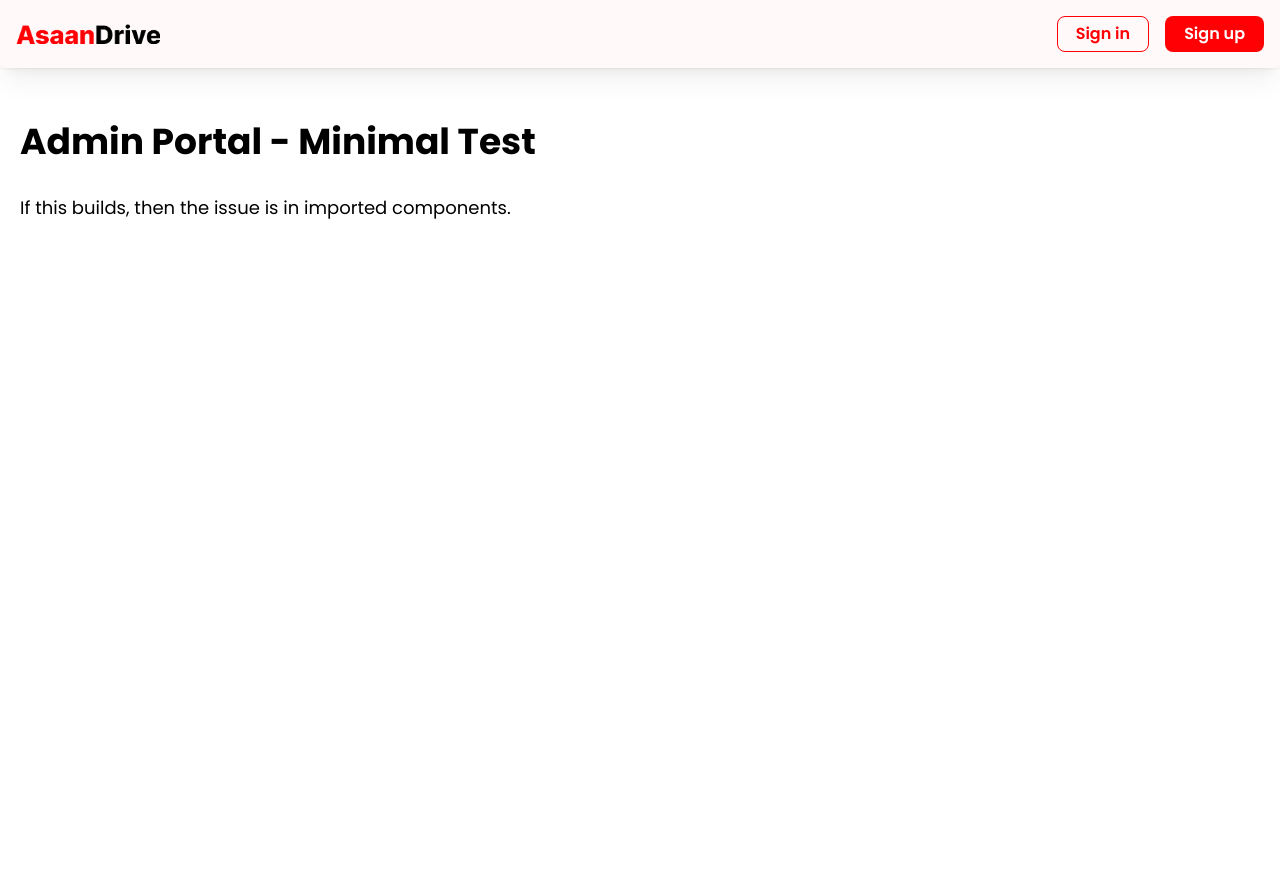
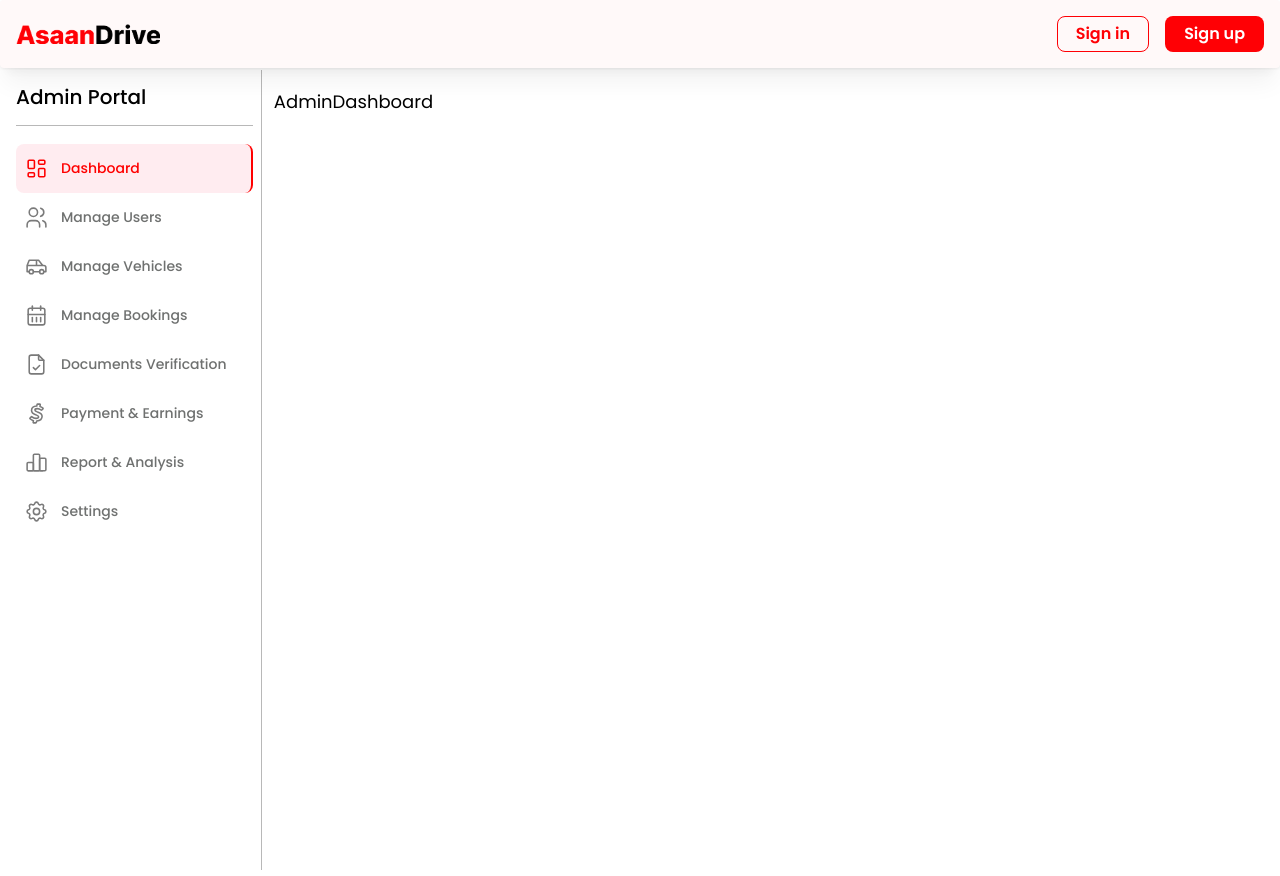
Before and after one commit to MuhammadHarisBaloch/app-asaan-drive, a Next.js app: page /app/admin in a window 1280 px wide. Before the commit the page ends 800 px from the top, so only its background shows below. Built offline with nearby package versions, Linux system fonts and the light colour scheme; no server answers.

Commit message:
[UPDATE] Admin Panel | SideBard Added 🚀

```diff
--- a/src/app/app/admin/page.tsx
+++ b/src/app/app/admin/page.tsx
@@ -23,19 +23,19 @@ import {
 } from "@tabler/icons-react";
 import { useEffect, useState } from "react";
 
-// const data = [
-//   { label: "Dashboard", icon: IconLayoutDashboard },
-//   { label: "Manage Users", icon: IconUsers },
-//   { label: "Manage Vehicles", icon: IconCar },
-//   { label: "Manage Bookings", icon: IconCalendarMonth },
-//   { label: "Documents Verification", icon: IconFileCheck },
-//   { label: "Payment & Earnings", icon: IconBrandCashapp },
-//   { label: "Report & Analysis", icon: IconChartBar },
-//   { label: "Settings", icon: IconSettings },
-// ];
+const data = [
+  { label: "Dashboard", icon: IconLayoutDashboard },
+  { label: "Manage Users", icon: IconUsers },
+  { label: "Manage Vehicles", icon: IconCar },
+  { label: "Manage Bookings", icon: IconCalendarMonth },
+  { label: "Documents Verification", icon: IconFileCheck },
+  { label: "Payment & Earnings", icon: IconBrandCashapp },
+  { label: "Report & Analysis", icon: IconChartBar },
+  { label: "Settings", icon: IconSettings },
+];
 
 export default function Admin() {
-  // const [active, setActive] = useState("Dashboard");
+  const [active, setActive] = useState("Dashboard");
 
   // useEffect(() => {
   //   // Only run on client side, not during build
@@ -61,29 +61,35 @@ export default function Admin() {
   // }, []);
 
   return (
-    // <Grid px="sm">
-    //   <GridCol span={2.5}>
-    //     <SideBar
-    //       title="Admin Portal"
-    //       data={data}
-    //       active={active}
-    //       setActive={setActive}
-    //     />
-    //   </GridCol>
-    //   <GridCol span={9.5}>
-    //     {active === "Dashboard" && <AdminDashboard />}
-    //     {active === "Manage Users" && <ManageUsersSection />}
-    //     {active === "Manage Vehicles" && <ManageVehiclesSection />}
-    //     {active === "Manage Bookings" && <ManageBookings />}
-    //     {active === "Documents Verification" && <AdminDocumentVerification />}
-    //     {active === "Payment & Earnings" && <PaymentsEarningsSection />}
-    //     {active === "Report & Analysis" && <ReportsDashboardSection />}
-    //     {active === "Settings" && <AdminSettingsSection />}
-    //   </GridCol>
-    // </Grid>
-    <div style={{ padding: "20px" }}>
-      <h1>Admin Portal - Minimal Test</h1>
-      <p>If this builds, then the issue is in imported components.</p>
-    </div>
+    <Grid px="sm">
+      <GridCol span={2.5}>
+        <SideBar
+          title="Admin Portal"
+          data={data}
+          active={active}
+          setActive={setActive}
+        />
+      </GridCol>
+      <GridCol span={9.5}>
+        {active === "Dashboard" && <p>AdminDashboard</p>}
+        {active === "Manage Users" && <p>ManageUsersSection</p>}
+        {active === "Manage Vehicles" && <p>ManageVehiclesSection</p>}
+        {active === "Manage Bookings" && <p>ManageBookings</p>}
+        {active === "Documents Verification" && (
+          <p>AdminDocumentVerification</p>
+        )}
+        {active === "Payment & Earnings" && <p>PaymentsEarningsSection</p>}
+        {active === "Report & Analysis" && <p>ReportsDashboardSection</p>}
+        {active === "Settings" && <p>AdminSettingsSection</p>}
+        {/* {active === "Dashboard" && <AdminDashboard />}
+        {active === "Manage Users" && <ManageUsersSection />}
+        {active === "Manage Vehicles" && <ManageVehiclesSection />}
+        {active === "Manage Bookings" && <ManageBookings />}
+        {active === "Documents Verification" && <AdminDocumentVerification />}
+        {active === "Payment & Earnings" && <PaymentsEarningsSection />}
+        {active === "Report & Analysis" && <ReportsDashboardSection />}
+        {active === "Settings" && <AdminSettingsSection />} */}
+      </GridCol>
+    </Grid>
   );
 }
```
Also changed, not shown: src/app/signin/page.tsx (+1 -6 lines).
